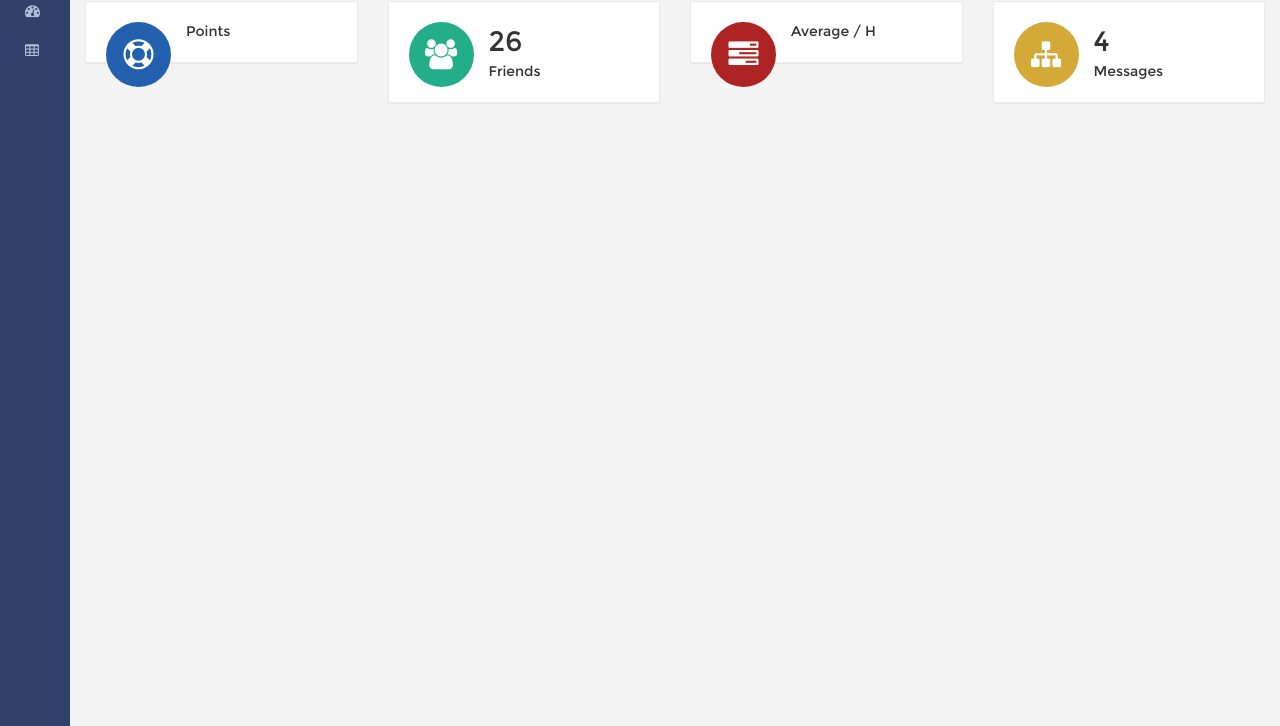
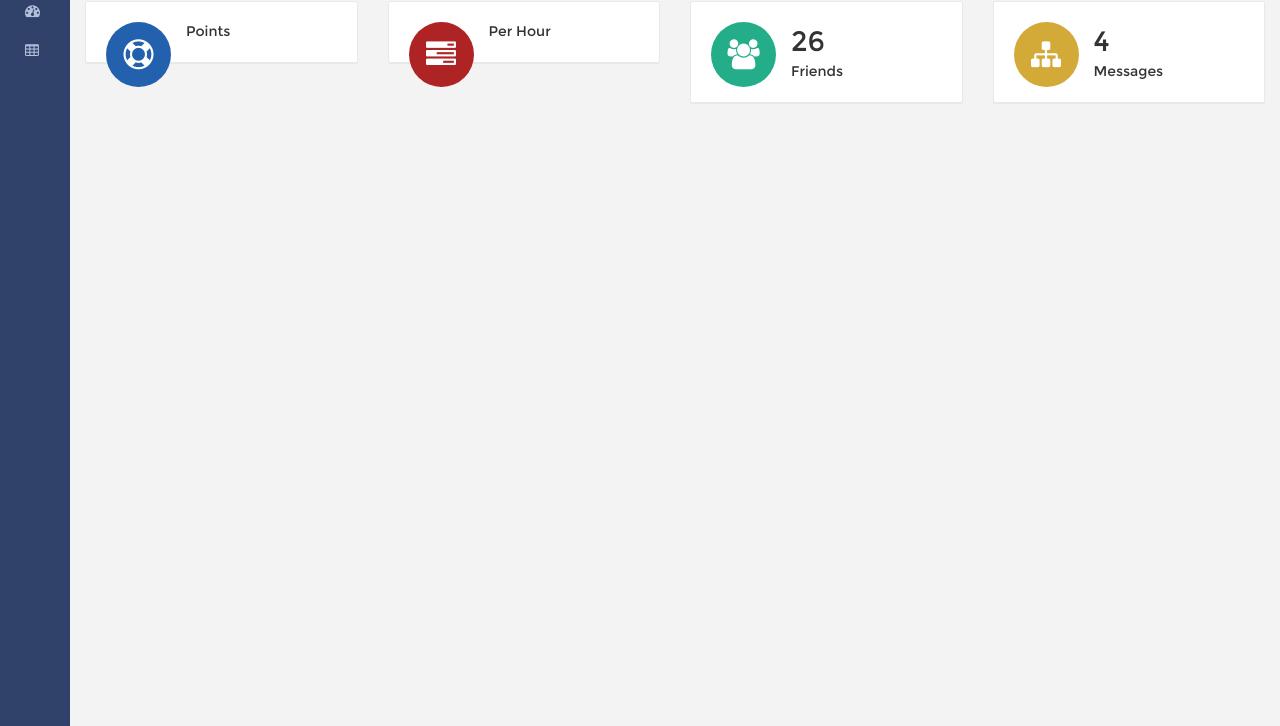
Before and after one commit to melvincarvalho/dashboard, a website: page index.html in a window 1280 px wide. Shown: the part 74-800 px from the top of the page. Drawn offline with Linux system fonts and the light colour scheme.

Commit message:
Move hourly up

```diff
--- a/index.html
+++ b/index.html
@@ -152,18 +152,17 @@
               </rd-widget>
             </div>
 
-
             <div class="col-lg-3 col-md-6 col-xs-12">
               <rd-widget>
                 <div class="widget" ng-transclude="">
                   <rd-widget-body class="ng-scope ng-isolate-scope">
                     <div class="widget-body" ng-class="classes">
                       <div ng-hide="loading" class="widget-content" ng-transclude="">
-                        <div class="widget-icon green pull-left ng-scope">
-                          <i class="fa fa-users"></i>
+                        <div class="widget-icon red pull-left ng-scope">
+                          <i class="fa fa-tasks"></i>
                         </div>
-                        <div class="title ng-scope">26</div>
-                        <div class="comment ng-scope">Friends</div>
+                        <div class="title ng-scope">{{ points[5] }}</div>
+                        <div class="comment ng-scope">Per Hour</div>
                       </div>
                     </div>
                   </rd-widget-body>
@@ -177,11 +176,11 @@
                   <rd-widget-body class="ng-scope ng-isolate-scope">
                     <div class="widget-body" ng-class="classes">
                       <div ng-hide="loading" class="widget-content" ng-transclude="">
-                        <div class="widget-icon red pull-left ng-scope">
-                          <i class="fa fa-tasks"></i>
+                        <div class="widget-icon green pull-left ng-scope">
+                          <i class="fa fa-users"></i>
                         </div>
-                        <div class="title ng-scope">{{ points[5] }}</div>
-                        <div class="comment ng-scope">Average / H</div>
+                        <div class="title ng-scope">26</div>
+                        <div class="comment ng-scope">Friends</div>
                       </div>
                     </div>
                   </rd-widget-body>
```
